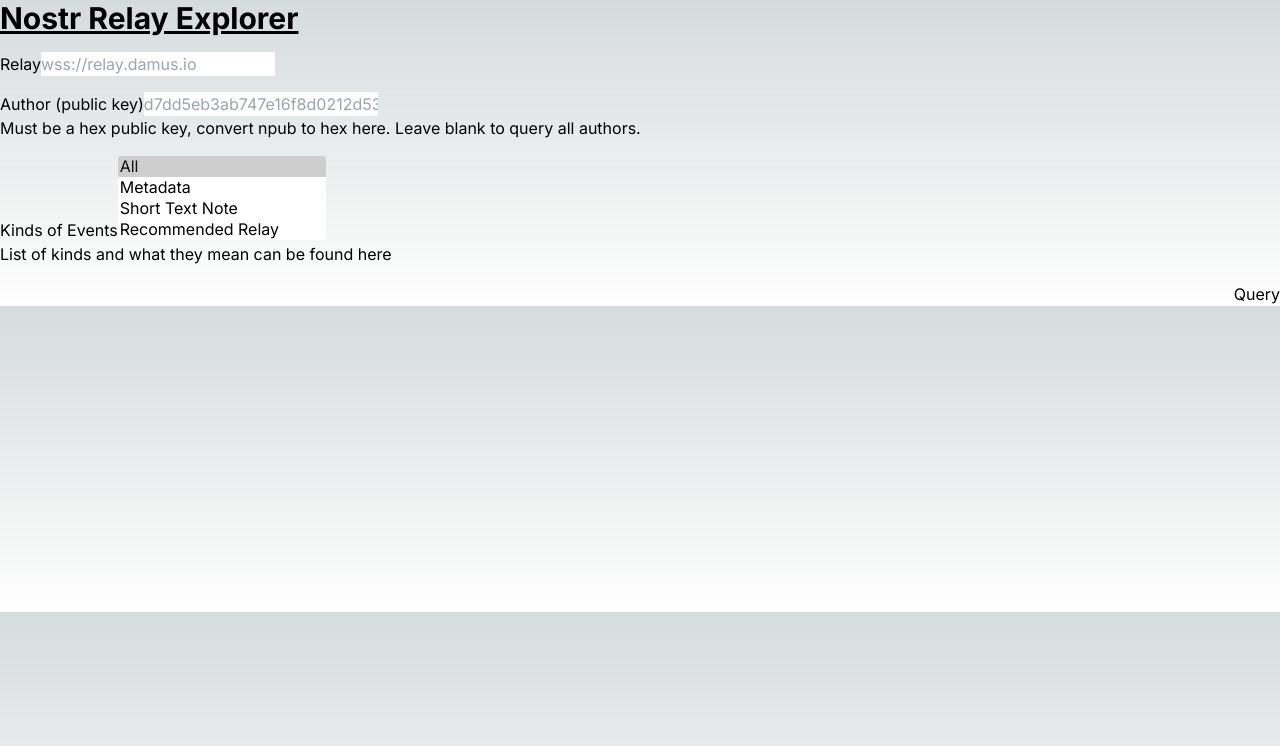
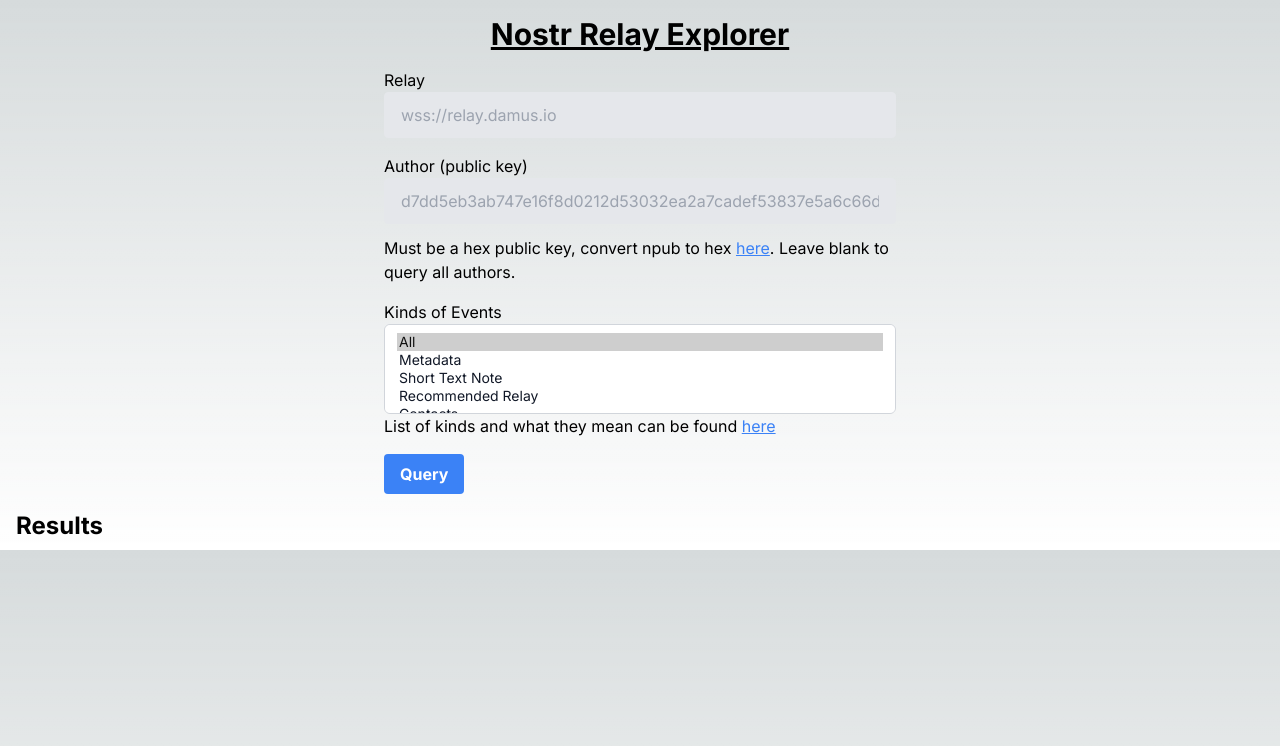
Before and after one commit to gregorygmwhite/nostr-relay-explorer, a Next.js app: page / in a window 1280 px wide. Shown: the top 746 px of the page. Built offline with nearby package versions, Linux system fonts and the light colour scheme.

Commit message:
add basic styling

```diff
--- a/app/page.tsx
+++ b/app/page.tsx
@@ -69,17 +69,17 @@ const HomePage = () => {
   }
 
   return (
-    <div>
-      <h1 className="text-3xl font-bold underline">Nostr Relay Explorer</h1>
-      <div id="relay-selector" className="mt-4">
-        <form id="queryForm" onSubmit={handleSubmit}>
+    <div className="max-w-screen-xl mx-auto px-4">
+      <h1 className="text-3xl font-bold underline text-center mt-4">Nostr Relay Explorer</h1>
+      <div id="relay-selector" className="mt-4 w-full md:max-w-md lg:max-w-lg mx-auto">
+        <form id="queryForm" onSubmit={handleSubmit} className="space-y-4">
           <div className="input-group input-group-lg">
               <span className="input-group-text" id="relay-url-descriptor">Relay</span>
               <input
                 id="relay"
                 placeholder="wss://relay.damus.io"
                 type="text"
-                  className="form-control"
+                className="appearance-none block w-full bg-gray-200 text-gray-700 border rounded py-3 px-4 mb-3 leading-tight focus:outline-none focus:bg-white"
                 aria-label="Relay URL"
                 aria-describedby="relay-url-descriptor"
                 value={relayUrl}
@@ -92,33 +92,37 @@ const HomePage = () => {
                 id="author"
                 placeholder={examplePubkey}
                 type="text"
-                  className="form-control"
+                className="appearance-none block w-full bg-gray-200 text-gray-700 border rounded py-3 px-4 mb-3 leading-tight focus:outline-none focus:bg-white"
                 aria-label="Author public key"
                 value={author}
                 onChange={(e) => setAuthor(e.target.value)}
               />
-                <div className="form-text">Must be a hex public key, convert npub to hex <a href="https://nostrcheck.me/converter/" target="_blank">here</a>. Leave blank to query all authors.</div>
+              <div className="form-text">Must be a hex public key, convert npub to hex <a href="https://nostrcheck.me/converter/" className="text-blue-500 underline" target="_blank">here</a>. Leave blank to query all authors.</div>
           </div>
           <div className="mt-4">
               <label htmlFor="kinds-selection" className="form-label">Kinds of Events</label>
-                <select onChange={handleKindsChange} defaultValue="" value={kinds} multiple>
+              <select onChange={handleKindsChange} defaultValue="" value={kinds} multiple className="form-multiselect block w-full px-3 py-2 rounded-md border border-gray-300 placeholder-gray-500 text-gray-900 focus:outline-none focus:ring-indigo-500 focus:border-indigo-500 sm:text-sm">
                   <option key={""} value={""}>All</option>
                   {Object.entries(NOSTR_KINDS).map(([kind, kindDisplay]) => (
                       <option key={kind} value={kind}>{kindDisplay}</option>
                   ))}
               </select>
-                <div className="form-text">List of kinds and what they mean can be found <a href="https://github.com/nostr-protocol/nips" target="_blank">here</a></div>
+              <div className="form-text">List of kinds and what they mean can be found <a href="https://github.com/nostr-protocol/nips" className="text-blue-500 underline" target="_blank">here</a></div>
           </div>
-            <div className="button-group mt-4 clearfix">
-                <button type="submit" className="btn btn-outline-primary btn-lg float-end">Query</button>
+          <div className="mt-4">
+              <button type="submit" className="bg-blue-500 hover:bg-blue-700 text-white font-bold py-2 px-4 rounded focus:outline-none focus:shadow-outline">Query</button>
           </div>
         </form>
+      </div>
+
+      <div className="mt-4">
+        <h3 className="text-2xl font-bold mb-2">Results</h3>
+        <EventsDisplay events={events} />
+      </div>
+
       {errorMessage !== "" ? (
         <div className="alert alert-danger mt-4" role="alert">{errorMessage}</div>
-        ) : (
-          <EventsDisplay events={events}/>
-        )}
-      </div>
+      ) : null }
     </div>
   )
 }
--- a/components/events.tsx
+++ b/components/events.tsx
@@ -10,8 +10,8 @@ const EventsDisplay = ({
     return (
         <div>
             {events.map((event) => (
-              <div key={event.id}>
-                <pre>
+              <div key={event.id} className="p-6 my-4 border border-gray-300 rounded shadow">
+                <pre className="overflow-auto break-all max-h-96">
                   <code>
                     {JSON.stringify(event, null, 2)}
                   </code>
```
Lines whose indentation alone changed are shown as unchanged.
